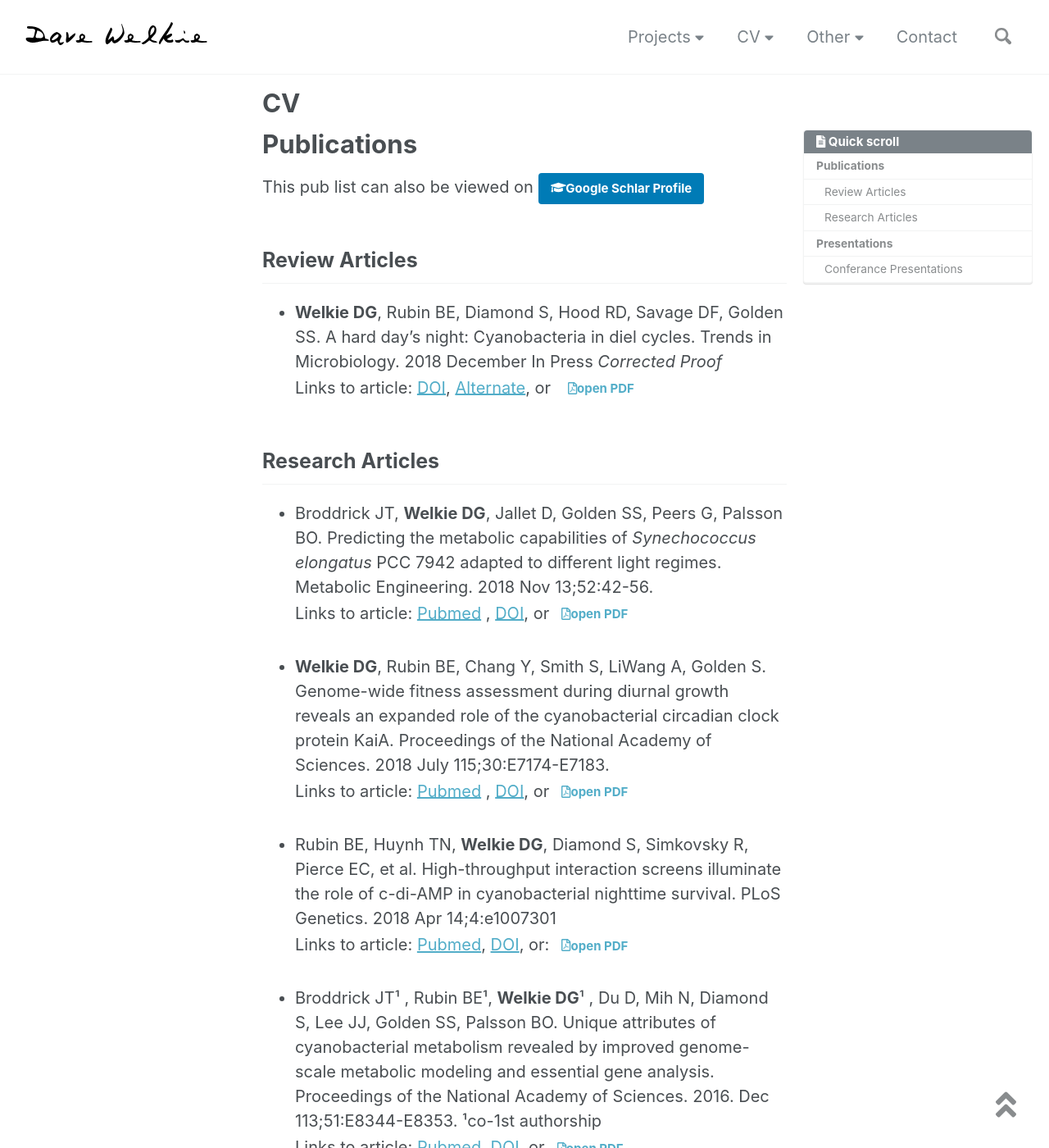
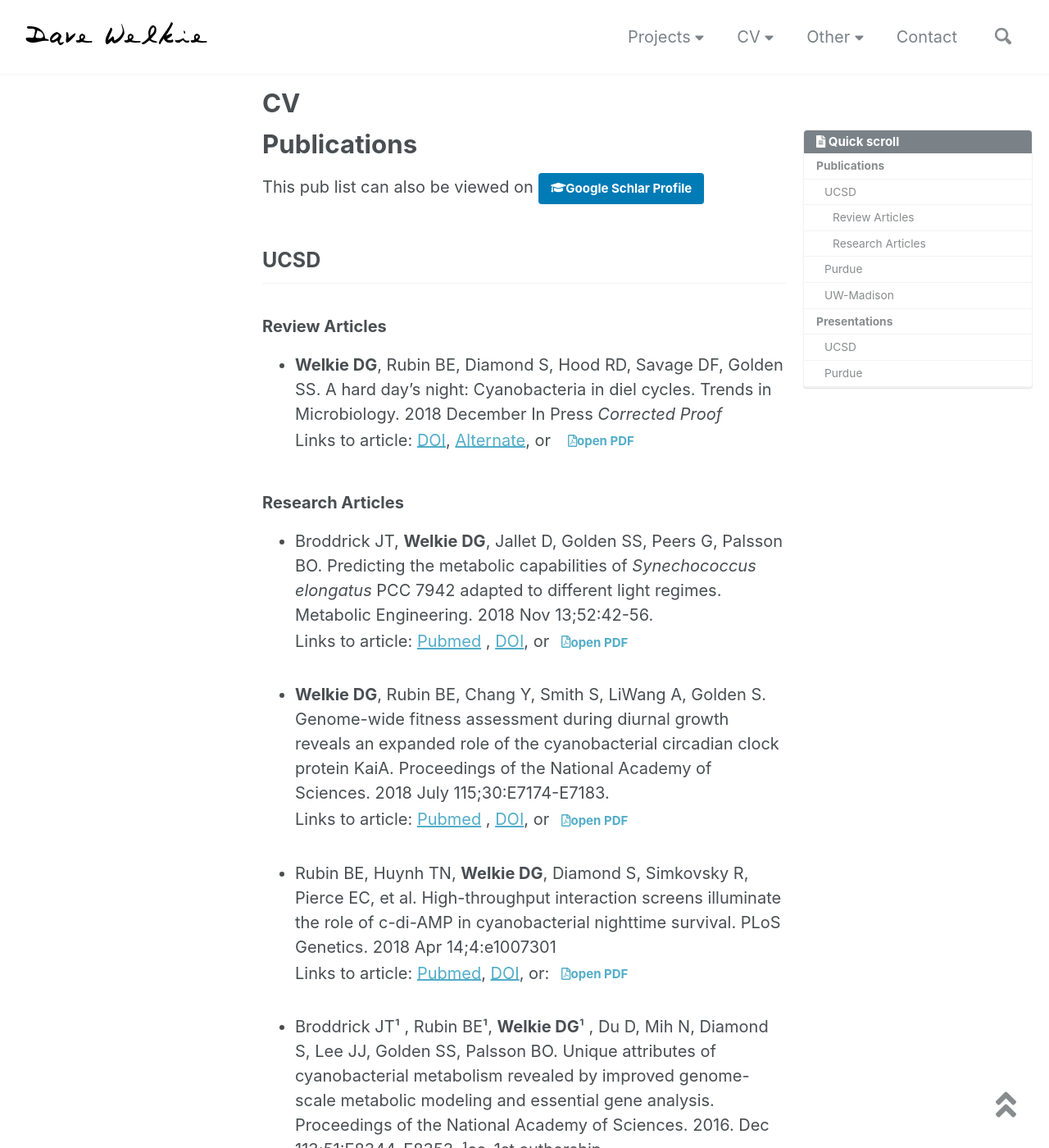
Before and after one commit to dwelkie/dwelkie.github.io, a Jekyll site: the page built from _pages/CV.md, in a window 1280 px wide and 1400 px high. Shown: the whole window at 82% size. Built offline with Jekyll 4.4.1, drawn with Linux system fonts in a browser that asks for light colours; nearby versions of some CDN libraries; some of the changed text lies outside the part shown.

Commit message:
Update CV.md

```diff
--- a/_pages/CV.md
+++ b/_pages/CV.md
@@ -12,12 +12,12 @@ toc_label: "Quick scroll"
 ---
 # Publications
 This pub list can also be viewed on <a href="https://scholar.google.com/citations?user=a_M2Gc4AAAAJ&hl=en={{ page.url | absolute_url | url_encode }}" class="btn btn--linkedin" onclick="tab.open(this.href, 'tab); return false;" title="{{ site.data.ui-text[site.locale].share_on_label | default: 'Open tab for' }} Google Scholar"><i class="fas fa-graduation-cap" aria-hidden="true"></i><span>Google Schlar Profile</span></a>
-
-## Review Articles
+## UCSD
+### Review Articles
 * **Welkie DG**, Rubin BE, Diamond S, Hood RD, Savage DF, Golden SS. A hard day’s night: Cyanobacteria in diel cycles. Trends in Microbiology. 2018 December In Press *Corrected Proof* <br/>
 Links to article: [DOI](https://doi.org/10.1016/j.tim.2018.11.002){:target="_blank"}, [Alternate](https://www.sciencedirect.com/science/article/pii/S0966842X1830252X){:target="_blank"}, or <a class="btn btn-success btn-lg" href="https://drive.google.com/file/d/1HwKxuuA43H0-wZkprE2fg8e0o29LBgb0/view?usp=sharing" target="_blank" ><i class="far fa-file-pdf"></i>open PDF
 
-## Research Articles
+### Research Articles
 * Broddrick JT, **Welkie DG**, Jallet D, Golden SS, Peers G, Palsson BO. Predicting the metabolic capabilities of *Synechococcus elongatus* PCC 7942 adapted to different light regimes. Metabolic Engineering. 2018 Nov 13;52:42-56.<br/>
 Links to article: [Pubmed](https://www.ncbi.nlm.nih.gov/pubmed/30439494){:target="_blank"} , [DOI](https://doi.org/10.1016/j.ymben.2018.11.001){:target="_blank"}, or<a class="btn btn-success btn-lg" href="https://drive.google.com/open?id=1jJub7N5iiOAv4gPGpZ0kkDLXqO2AWwvn" target="_blank" ><i class="far fa-file-pdf"></i>open PDF
 
@@ -29,7 +29,7 @@ Links to article: [Pubmed](https://www.ncbi.nlm.nih.gov/pubmed/29608558){:target
 
 * Broddrick JT¹ , Rubin BE¹, **Welkie DG**¹ , Du D, Mih N, Diamond S, Lee JJ, Golden SS, Palsson BO. Unique attributes of cyanobacterial metabolism revealed by improved genome-scale metabolic modeling and essential gene analysis. Proceedings of the National Academy of Sciences. 2016. Dec 113;51:E8344-E8353. ¹co-1st authorship <br/>  Links to article: [Pubmed](https://www.ncbi.nlm.nih.gov/pubmed/27911809){:target="_blank"}, [DOI](https://doi.org/10.1073/pnas.1613446113){:target="_blank"}, or<a class="btn btn-success btn-lg" href="https://drive.google.com/open?id=1g8nSXTIxjOnFs6LV8sU_zyxZlm0jNWZj" target="_blank" ><i class="far fa-file-pdf"></i>open PDF
 
-[](#PURDUE)
+## Purdue
 * **Welkie DG**, Lee BH, Sherman LA. Altering the structure of carbohydrate storage granules in the cyanobacterium *Synechocystis* sp. strain PCC 6803 through branching-enzyme truncations. Journal of Bacteriology 2015 Dec 198:701-710. <br/>
 Links to article: [Pubmed](https://www.ncbi.nlm.nih.gov/pubmed/26668264){:target="_blank"}, [DOI](https://doi.org/10.1128/JB.00830-15){:target="_blank"}, or<a class="btn btn-success btn-lg" href="https://drive.google.com/open?id=1QE9B8kivtV29aVOk0OXDP0jNN2_bJV_Q" target="_blank" ><i class="far fa-file-pdf"></i>open PDF
 
@@ -39,6 +39,7 @@ Links to article: [Pubmed](https://www.ncbi.nlm.nih.gov/pubmed/25547186){:target
 * **Welkie DG**, Sherman DM, Chrisler WB, Orr G, Sherman LA. Analysis of carbohydrate storage granules in the diazotrophic cyanobacterium *Cyanothece* sp PCC 7822. Photosynthesis Research 2013 Nov 118(1-2):25-36. <br/>
 Links to article: [Pubmed](https://www.ncbi.nlm.nih.gov/pubmed/24142038){:target="_blank"}, [DOI](https://doi.org/10.1007/s11120-013-9941-z){:target="_blank"}, or<a class="btn btn-success btn-lg" href="https://drive.google.com/open?id=1JCrYEhuD9F8kURterbRSE07OF3k3k4--" target="_blank" ><i class="far fa-file-pdf"></i>open PDF
 
+## UW-Madison
 * Shade A, Read JS, **Welkie DG**, Kratz TK, Wu CH, McMahon KD. Resistance, resilience and recovery: Aquatic bacterial dynamics after water column disturbance. Environmental Microbiology 2011 Oct 13;10:2752-2767. <br/>
 Links to article: [Pubmed](https://www.ncbi.nlm.nih.gov/pubmed/21883795){:target="_blank"}, [DOI](https://doi.org/10.1111/j.1462-2920.2011.02546.x){:target="_blank"}
 
@@ -49,13 +50,11 @@ If you have trouble accessing nay of the above linked files, [contact me](/Conta
 {: .notice--success}
 
 # Presentations
-## Conferance Presentations
 
+## UCSD
 * **Welkie DG**, Golden SS, Palsson BO. "Creating a predictive metabolic model of photoautotrophic metabolism in cyanobacteria to improve bioengineering design." Poster Presentation at the UC San Diego Chancellor’s Research Excellence Annual Symposium. University of California, San Diego, CA. October 25, 2018
 
 * **Welkie DG**, Rubin BE, Golden SS. “Role of the cyanobacterial clock during day/night cycles.” Oral Presentation at the Center for Circadian Biology Fall Workshop on Biological Timing, University of California, San Diego, CA. November 10, 2016 [Web Link](https://ccb.ucsd.edu/activities-and-events/past-events/fall-workshop%202016.html) or <a class="btn btn-success btn-lg" href="https://drive.google.com/open?id=1R3JrzimevyJGb9Kvu1WXwrYaV34nAP62" target="_blank" > <i class="far fa-file-pdf"></i> open PDF of schedule.
-
-
 
 * **Welkie DG**, Rubin BE, Golden SS. “Fitness contributions of the cyanobacterial circadian clock on diurnal physiology.” Oral Presentation at the California Center for Algae Biotechnology, University of California, San Diego, CA.	[Web Link](https://algae.ucsd.edu/events/seminar-series.html#2015---2016)
 
@@ -65,6 +64,7 @@ If you have trouble accessing nay of the above linked files, [contact me](/Conta
 
 * **Welkie DG**, Rubin BE, Golden SS. “Deletion of the circadian clock protein KaiA in Synechococcus elongatus PCC 7942 results in impaired diurnal growth” Poster, 12th Workshop on Cyanobacteria Arizona State University, Tempe, AZ.	2016
 
+## Purdue
 * **Welkie DG** and Sherman L. “Modifying carbon storage in cyanobacteria: from glycogen to starch” Oral presentation at the 9th European Workshop on the Molecular Biology of Cyanobacteria, Texel, The Netherlands.	2014
 
 * **Welkie DG**, and Sherman L. “The impact of media adjustments on growth and analysis of carbohydrate storage granules in the diazotrophic cyanobacterium Cyanothece sp. PCC 7822” Oral presentation at the 11th Workshop on Cyanobacteria. Washington University, St. Louis, MO.	2013
```
